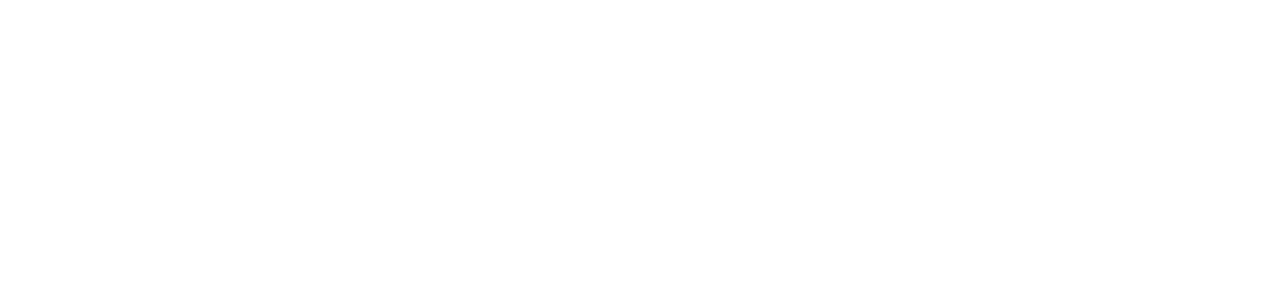
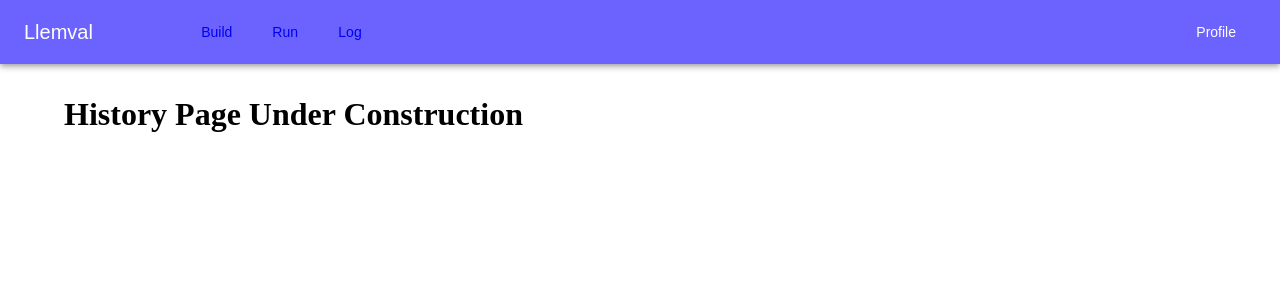
Before and after one commit to Adhijaan/llm-eval, a React (Vite) app in the folder frontend/: page /dashboard/Log in a window 1280 px wide. Before the commit this address had no page. Shown: the top 300 px of the page. Built offline with nearby package versions, Linux system fonts and the light colour scheme.

Commit message:
Renamed pages and added response component

```diff
--- /dev/null
+++ b/frontend/src/components/Modal.tsx
@@ -0,0 +1,29 @@
+import { useEffect, useState } from "react";
+import { Card, CardHeader, CardContent, Typography } from "@mui/material";
+
+export default function Modal({ modalName = "Modal Name" }) {
+  const [responses, setResponses] = useState<string[]>([]);
+
+  useEffect(() => {
+    setResponses(["Response 1", "Response 2", "Response 3"]);
+  }, []);
+
+  return (
+    <Card sx={{ maxWidth: 345, minWidth: 300, minHeight: 300 }}>
+      <CardHeader title={modalName} sx={{ textAlign: "center" }} />
+      {/* <ModalResponses /> */}
+      <CardContent sx={{ paddingTop: 0 }}>
+        {responses.length === 0 ? (
+          <></>
+        ) : (
+          responses.map((response, index) => (
+            <Typography variant="body1" key={index}>
+              <Typography variant="h6"> Test {index + 1} </Typography>
+              {response}
+            </Typography>
+          ))
+        )}
+      </CardContent>
+    </Card>
+  );
+}
--- a/frontend/src/components/ModalRun.tsx
+++ /dev/null
@@ -1,13 +0,0 @@
-import { Card, CardHeader, CardContent } from "@mui/material";
-
-export default function ModalRun({ modalName = "Modal Name" }) {
-  return (
-    <Card sx={{ maxWidth: 345, minWidth: 300 }}>
-      <CardHeader title={modalName} sx={{ textAlign: "center" }} />
-      {/* <CardContent>
-        <p>User Prompt 1</p>
-        <p>Response 1</p>
-      </CardContent> */}
-    </Card>
-  );
-}
--- a/frontend/src/pages/Experiments.tsx
+++ b/frontend/src/pages/Build.tsx
@@ -1,4 +1,4 @@
-export default function Experiments() {
+export default function Build() {
   return (
     <div>
       <h1>Expirements Page Under Construction</h1>
--- a/frontend/src/pages/Dashboard.tsx
+++ b/frontend/src/pages/Dashboard.tsx
@@ -14,14 +14,14 @@
 
           {/* Buttons in the middle */}
           <Box>
-            <NavLink to="/dashboard/Test" style={{ textDecoration: "none" }}>
-              <Button color="inherit">Test</Button>
+            <NavLink to="/dashboard/Build" style={{ textDecoration: "none" }}>
+              <Button color="inherit">Build</Button>
             </NavLink>
-            <NavLink to="/dashboard/Experiments" style={{ textDecoration: "none" }}>
-              <Button color="inherit">Experiments</Button>
+            <NavLink to="/dashboard/Run" style={{ textDecoration: "none" }}>
+              <Button color="inherit">Run</Button>
             </NavLink>
-            <NavLink to="/dashboard/History" style={{ textDecoration: "none" }}>
-              <Button color="inherit">History</Button>
+            <NavLink to="/dashboard/Log" style={{ textDecoration: "none" }}>
+              <Button color="inherit">Log</Button>
             </NavLink>
           </Box>
 
--- a/frontend/src/pages/History.tsx
+++ b/frontend/src/pages/Log.tsx
@@ -1,4 +1,4 @@
-export default function History() {
+export default function Log() {
   return (
     <div>
       <h1>History Page Under Construction</h1>
--- a/frontend/src/pages/Test.tsx
+++ b/frontend/src/pages/Run.tsx
@@ -14,9 +14,10 @@
   Button,
 } from "@mui/material";
 import Grid2 from "@mui/material/Grid2";
-import ModalRun from "../components/ModalRun";
+import Modal from "../components/Modal";
 
-export default function Test() {
+export default function Run() {
+  //   Rename title
   useEffect(() => {
     document.title = "Test Page";
   }, []);
@@ -114,7 +115,7 @@
             padding: 2,
           }}>
           {llmNames.length > 0 ? (
-            llmNames.map((llmName) => <ModalRun key={llmName} modalName={llmName} />)
+            llmNames.map((llmName) => <Modal key={llmName} modalName={llmName} />)
           ) : (
             <Typography variant="body1" align="center" gutterBottom>
               No LLMs selected. Please select at least one LLM to run the experiment.
--- a/frontend/src/routes/AppRouter.tsx
+++ b/frontend/src/routes/AppRouter.tsx
@@ -1,19 +1,19 @@
 import { BrowserRouter as Router, Route, Routes } from "react-router-dom";
 import Welcome from "../pages/Welcome";
 import Dashboard from "../pages/Dashboard";
-import Test from "../pages/Test";
-import Experiments from "../pages/Experiments";
-import History from "../pages/History";
+import Run from "../pages/Run";
+import Build from "../pages/Build";
+import Log from "../pages/Log";
 
 const AppRoutes = () => (
   <Router>
     <Routes>
       <Route path="/" element={<Welcome />} />
       <Route path="/dashboard" element={<Dashboard />}>
-        <Route index element={<Test />} />
-        <Route path="Test" element={<Test />} />
-        <Route path="Experiments" element={<Experiments />} />
-        <Route path="History" element={<History />} />
+        <Route index element={<Run />} />
+        <Route path="Run" element={<Run />} />
+        <Route path="Build" element={<Build />} />
+        <Route path="Log" element={<Log />} />
       </Route>
     </Routes>
   </Router>
```
Also changed, not shown: frontend/src/components/ModalResponses.tsx (added, +25 -0 lines).
